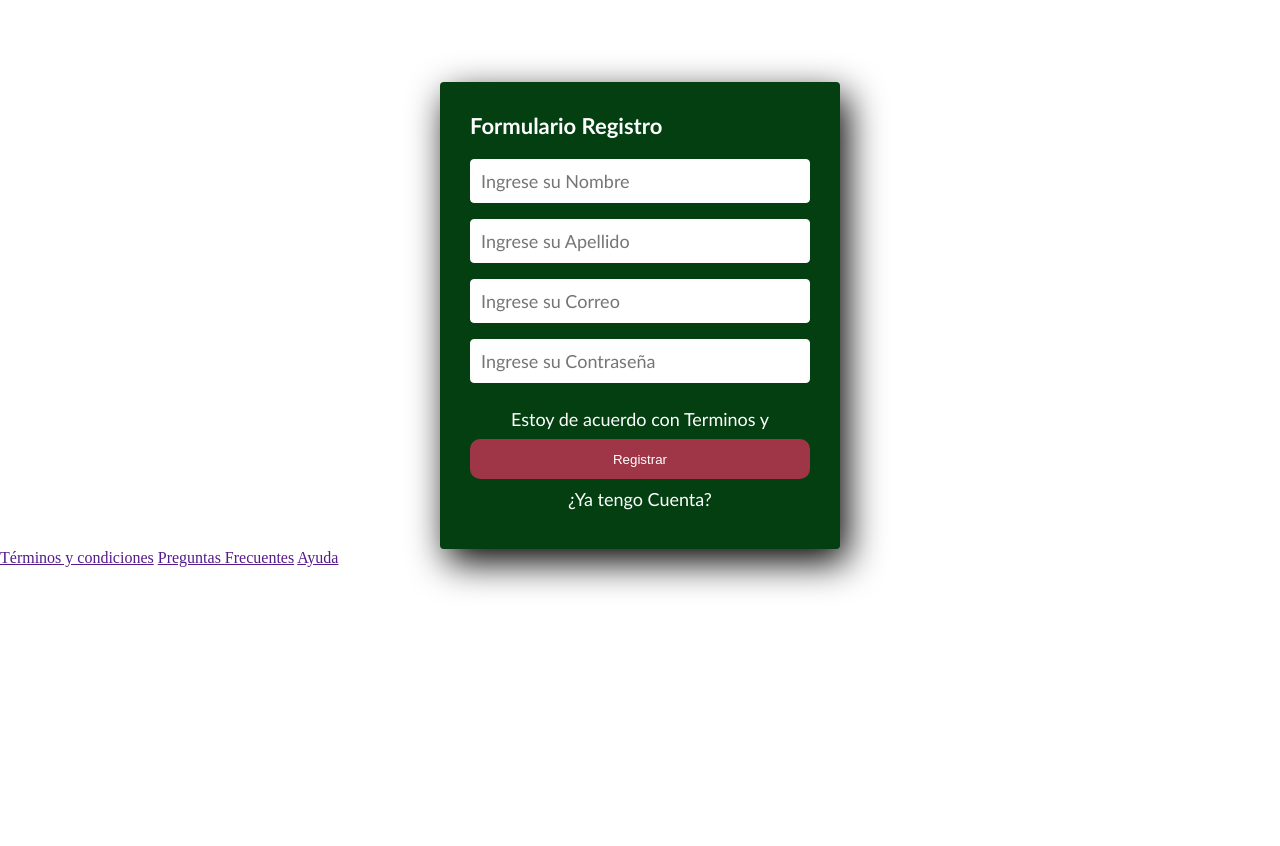
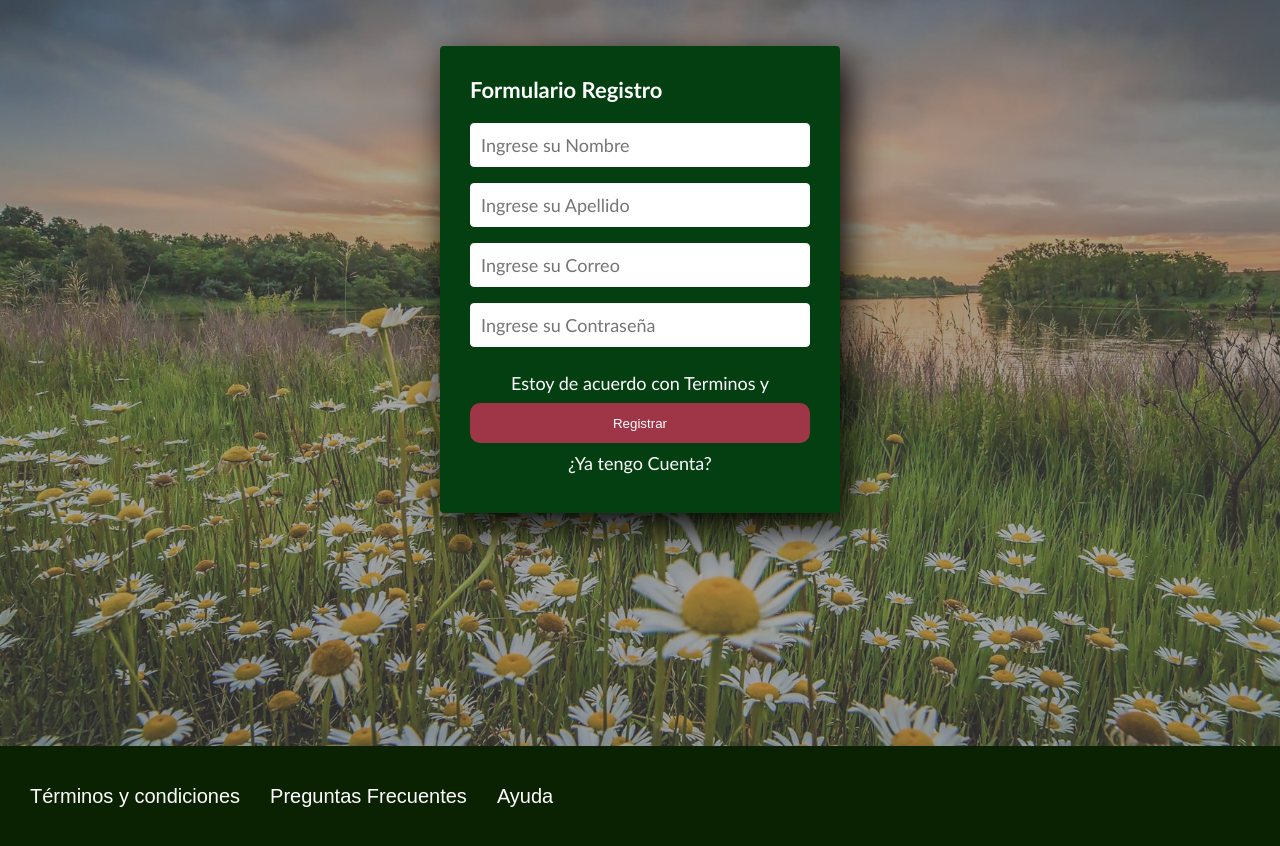
Before and after one commit to IgnacioLunaEchechuri/cac, a plain HTML site: page templates/register.html in a window 1280 px wide. Shown: the part 54-900 px from the top of the page. Before the commit the page ends 800 px from the top, so only its background shows below. Drawn offline with Linux system fonts and the light colour scheme; the site is published under a folder, as on GitHub Pages, so addresses that start at the root find nothing; a web font is replaced by a local one.

Commit message:
Update register.html

```diff
--- a/templates/register.html
+++ b/templates/register.html
@@ -4,7 +4,7 @@
 <head>
     <meta charset="UTF-8">
     <meta name="viewport" content="width=device-width, initial-scale=1.0">
-    <link rel="stylesheet" href="/static/css/style.css">
+    <link rel="stylesheet" href="../static/css/style.css">
     <link rel="stylesheet" href="../static/css/style register.css">
     <link rel="shortcut icon" href="./static/img/leaf.ico" type="image/x-icon">
     <title>Productos Naturales</title>
```
